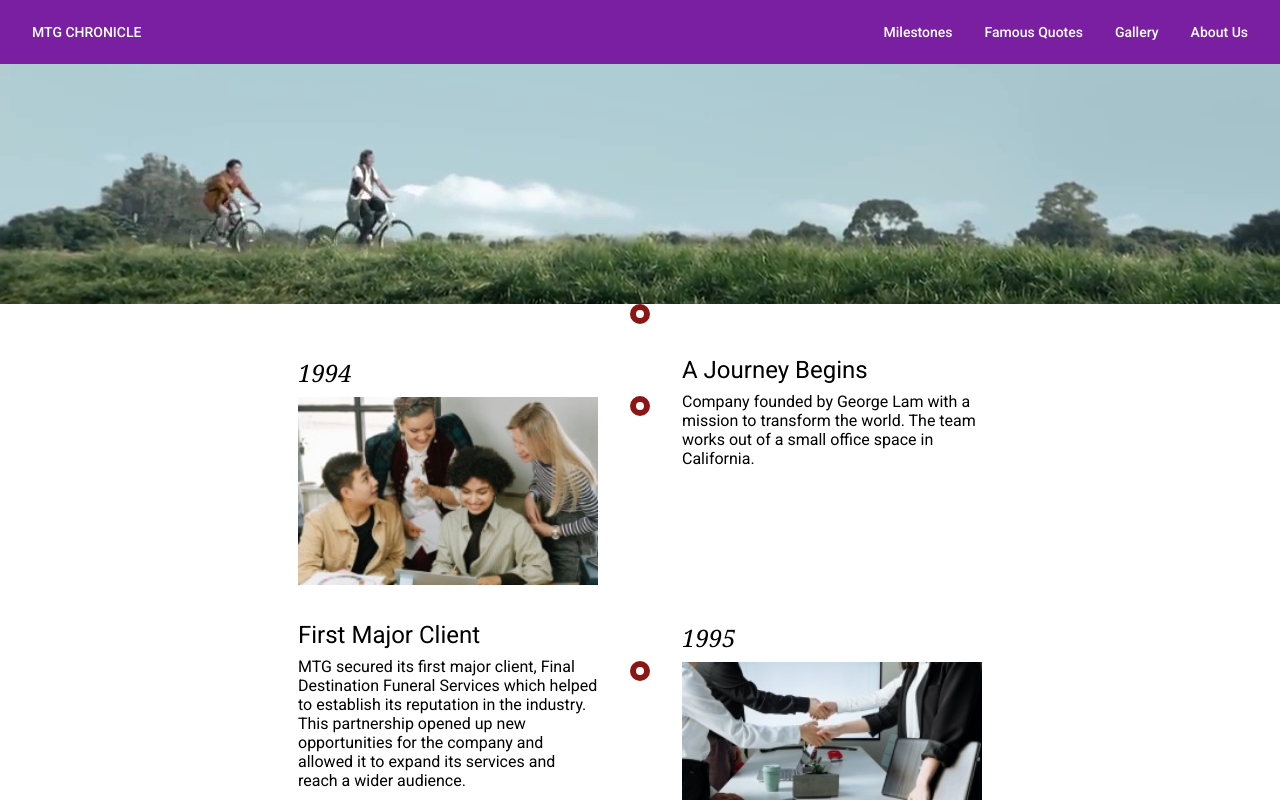
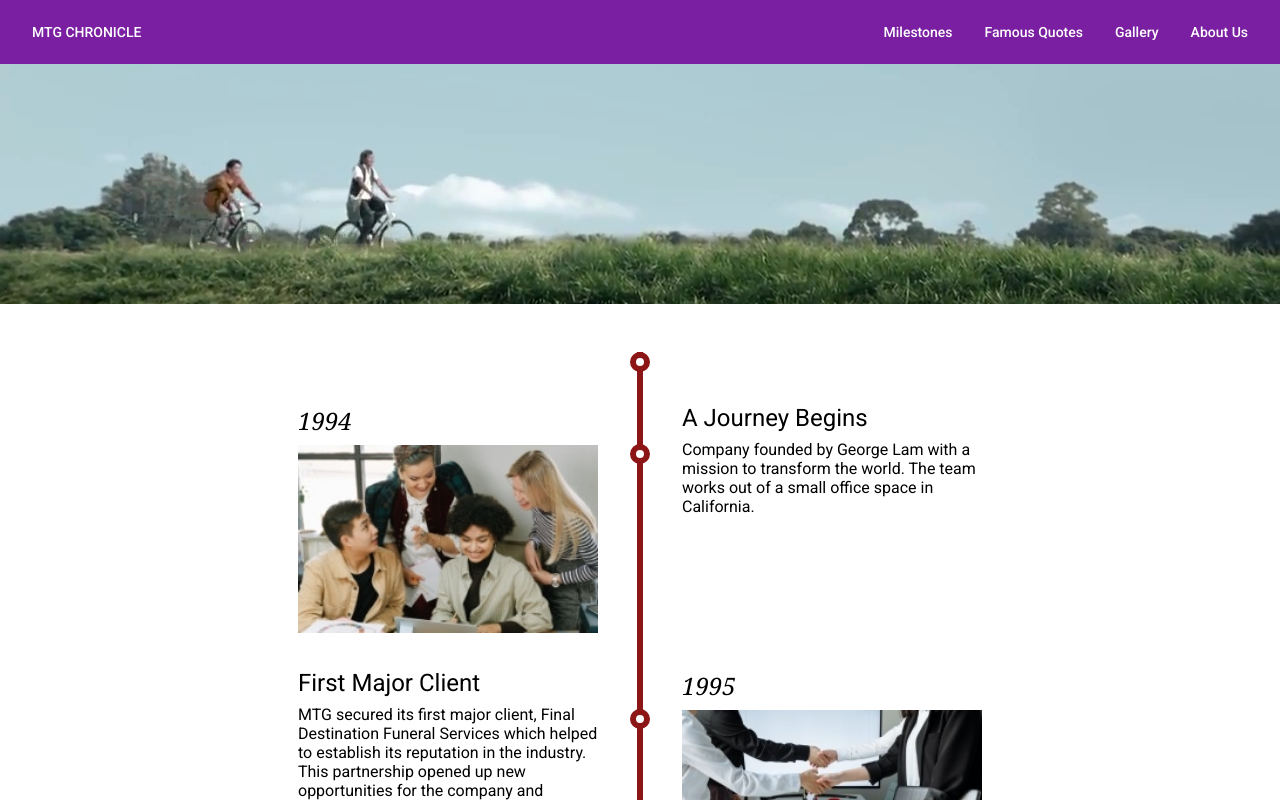
Before and after one commit to mtg-chronicle/mtg-chronicle, an Angular app: page /stories in a window 1280 px wide. Shown: the top 800 px of the page. Built offline with nearby package versions, Linux system fonts and the light colour scheme.

Commit message:
add timeline to connect all milestone

```diff
--- a/src/app/components/red-handle/red-handle.component.scss
+++ b/src/app/components/red-handle/red-handle.component.scss
@@ -4,4 +4,5 @@
     height: 8px;
     border-radius: 50%;
     border: 6px solid #8c1515;
+    background-color: white;
 }
--- a/src/app/components/stories/stories.component.html
+++ b/src/app/components/stories/stories.component.html
@@ -2,4 +2,5 @@
 <div class="stories__timeline">
     <mtg-red-handle></mtg-red-handle>
     <mtg-milestone *ngFor="let mil of milestones; index as i;" [milestone]="mil" [isFlip]="i%2!=0"></mtg-milestone>
+    <mtg-red-handle></mtg-red-handle>
 </div>
--- a/src/app/components/stories/stories.component.scss
+++ b/src/app/components/stories/stories.component.scss
@@ -10,4 +10,8 @@
     flex-direction: column;
     align-items: center;
     gap: 32px;
+    margin: 48px;
+    background-image: url(/assets/images/timeline.jpg);
+    background-position: center;
+    background-repeat: repeat-y;
 }
```
Also changed, not shown: src/assets/images/timeline.jpg (added).
